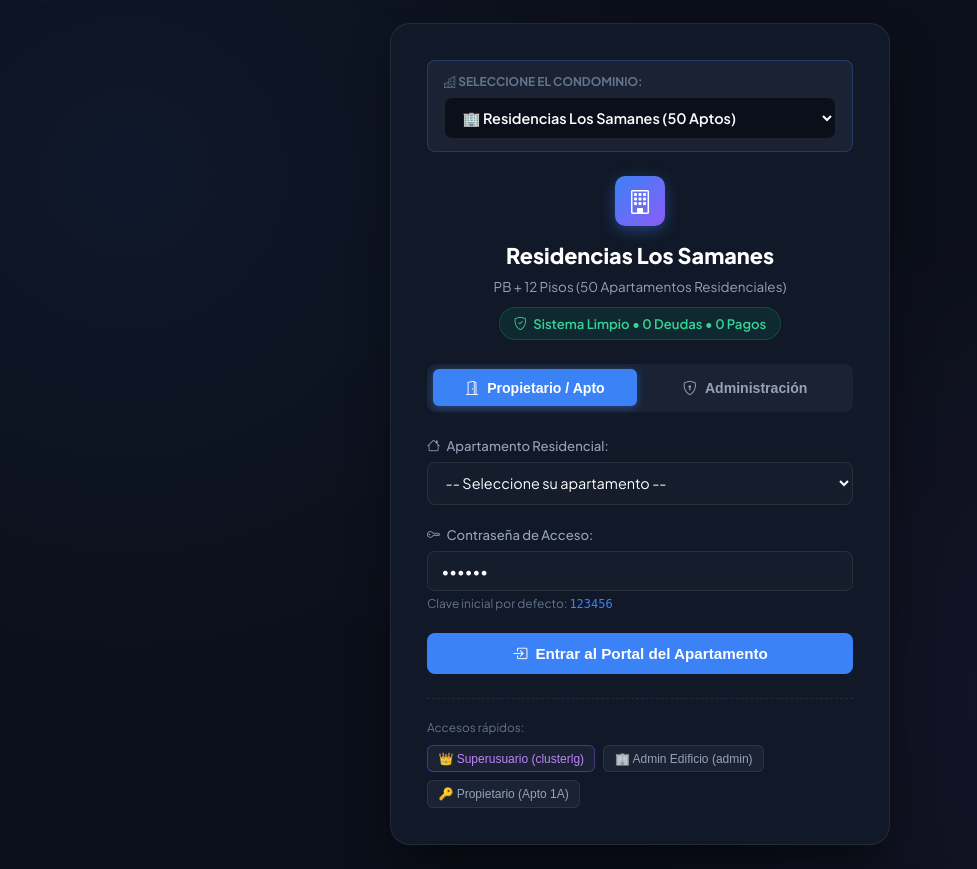
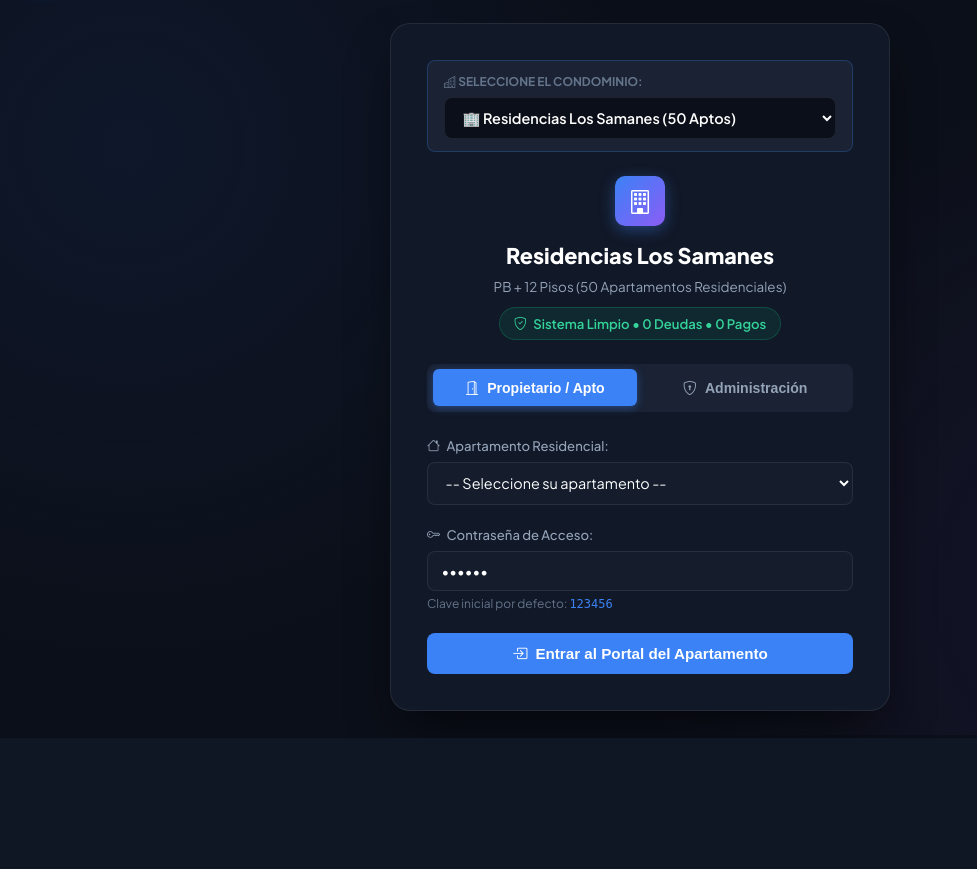
Before and after one commit to ClusterLG/Condominio, a PHP site: page /index.html in a window 1280 px wide. Shown: the part 62-931 px from the top of the page, without its empty margins (0-977 px from the left). After the commit the page ends 800 px from the top, so only its background shows below. Run offline with PHP 8.4, Linux system fonts and the light colour scheme.

Commit message:
fix: elimina botones de acceso rapido de la parte inferior del panel de ingreso

```diff
--- a/index.html
+++ b/index.html
@@ -575,20 +575,6 @@
                     <i class="bi bi-shield-check"></i> Ingresar al Dashboard
                 </button>
             </form>
-
-            <!-- ACCESOS RÁPIDOS DE PRUEBA -->
-            <div class="demo-badges">
-                <span style="font-size: 0.74rem; color: var(--text-muted); width: 100%;">Accesos rápidos:</span>
-                <button type="button" class="demo-btn" style="border-color: rgba(139, 92, 246, 0.4); color: #c084fc;" onclick="app.quickFill('clusterlg', 'glretsulc')">
-                    👑 Superusuario (clusterlg)
-                </button>
-                <button type="button" class="demo-btn" onclick="app.quickFill('admin', 'admin123')">
-                    🏢 Admin Edificio (admin)
-                </button>
-                <button type="button" class="demo-btn" onclick="app.quickFillResident()">
-                    🔑 Propietario (Apto 1A)
-                </button>
-            </div>
         </div>
     </main>
 
```
Also changed, not shown: index.php (+0 -13 lines).
